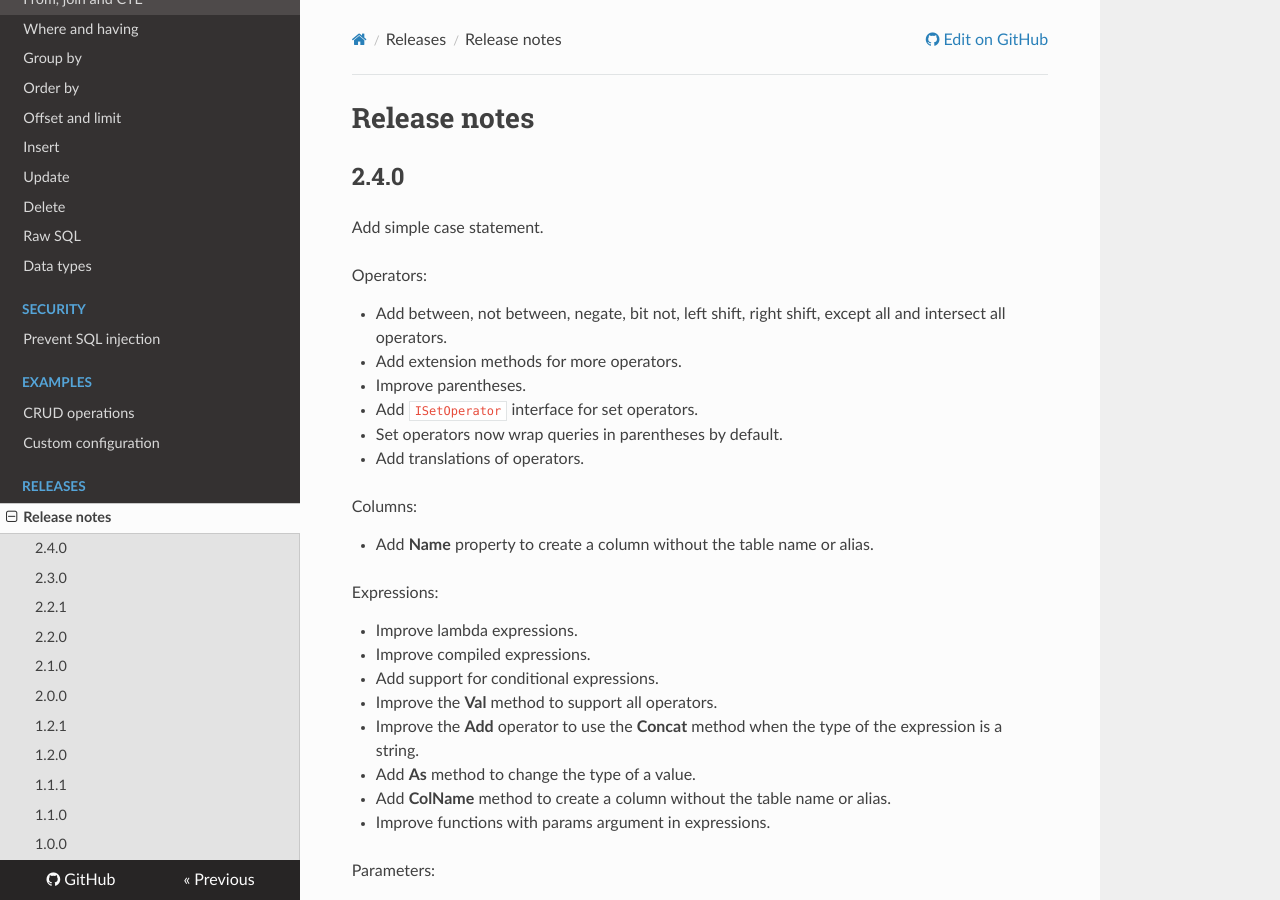
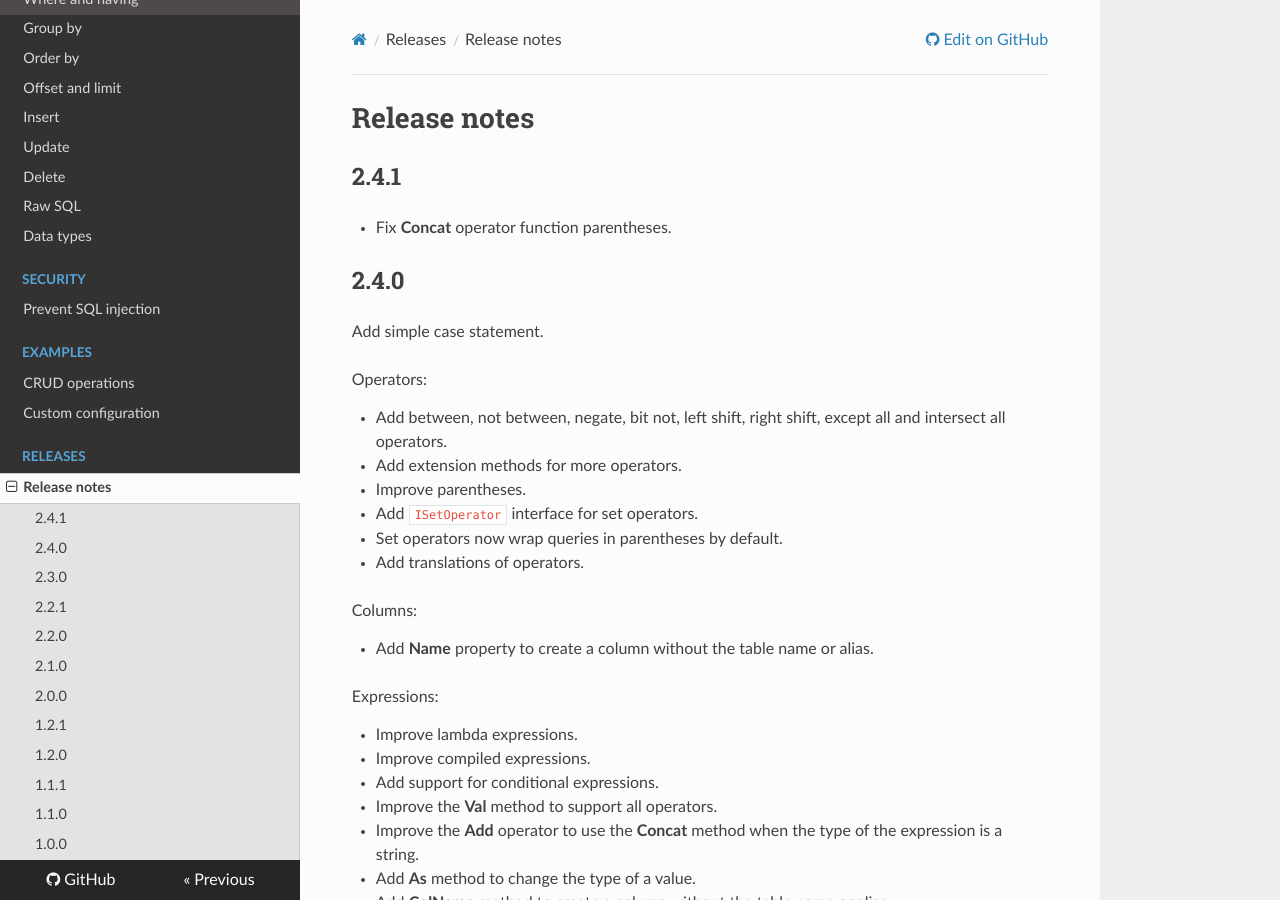
Before and after one commit to Ropticus/Suilder-docs, an MkDocs documentation site: the page built from docs/releases/releases-notes.md, in a window 1280 px wide and 900 px high. Built offline with MkDocs 1.6.1, drawn with Linux system fonts in a browser that asks for light colours; nearby versions of some CDN libraries.

Commit message:
Release notes 2.4.1

```diff
--- a/docs/releases/releases-notes.md
+++ b/docs/releases/releases-notes.md
@@ -1,4 +1,7 @@
 # Release notes
+
+## 2.4.1
+- Fix **Concat** operator function parentheses.
 
 ## 2.4.0
 Add simple case statement.
```
